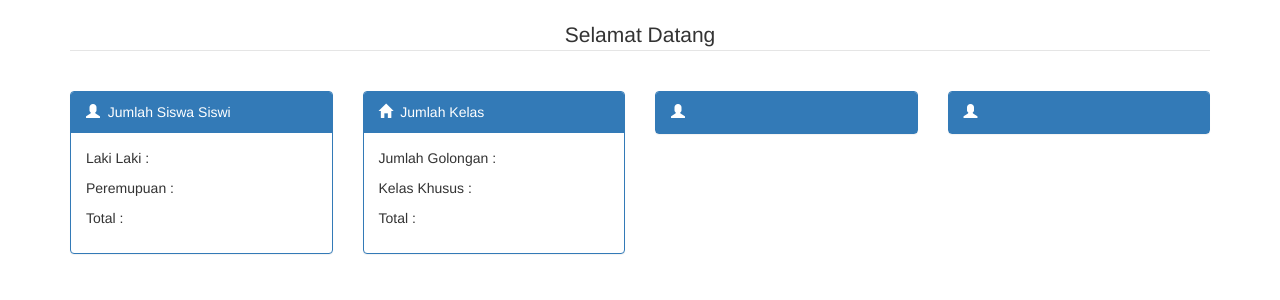
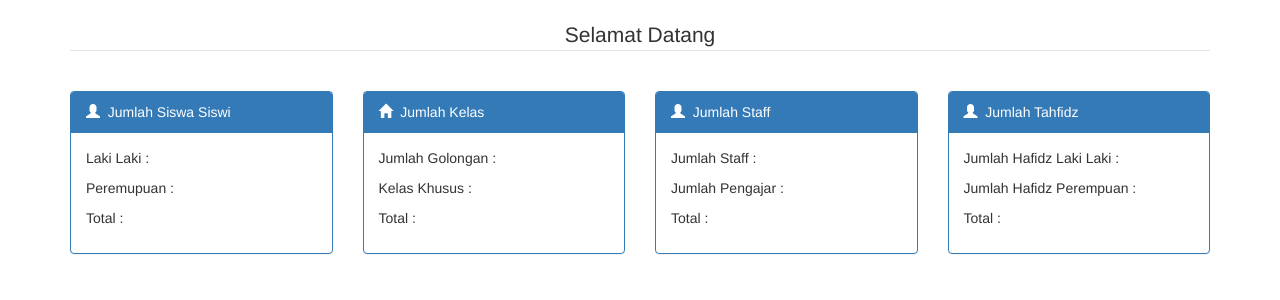
Before and after one commit to rizkymb/kesiswaan, a PHP site: page /admin/index.php?m=1 in a window 1280 px wide. Shown: the part 52-352 px from the top of the page. Run offline with PHP 8.4, Linux system fonts and the light colour scheme; a user stored in the database is signed in.

Commit message:
update panel home

```diff
--- a/admin/home.php
+++ b/admin/home.php
@@ -26,12 +26,22 @@
     </div>
     <div class="col-md-3">
             <div class="panel panel-primary">
-                    <div class="panel-heading"><span class="glyphicon glyphicon-user"></span></div>
+                    <div class="panel-heading"><span class="glyphicon glyphicon-user"></span>&nbsp;&nbsp;Jumlah Staff</div>
+                    <div class="panel-body">
+                            <p>Jumlah Staff :</p>
+                            <p>Jumlah Pengajar :</p>
+                            <p>Total :</p>
+                        </div>
                 </div>
     </div>
     <div class="col-md-3">
             <div class="panel panel-primary">
-                    <div class="panel-heading"><span class="glyphicon glyphicon-user"></span></div>
+                    <div class="panel-heading"><span class="glyphicon glyphicon-user"></span>&nbsp;&nbsp;Jumlah Tahfidz</div>
+                    <div class="panel-body">
+                            <p>Jumlah Hafidz Laki Laki :</p>
+                            <p>Jumlah Hafidz Perempuan :</p>
+                            <p>Total :</p>
+                        </div>
                 </div>
     </div>
 </div>
--- a/index.php
+++ b/index.php
@@ -30,7 +30,7 @@
             </div>
             <div id="navbar" class="navbar-collapse collapse">
               <ul class="nav navbar-nav">
-                <li class="active"><a href="home">Home</a></li>
+                <li class="active"><a href="index.php">Home</a></li>
                 <li><a href="login.php">Login</a></li>
               </ul>
             </div><!--/.nav-collapse -->
```
